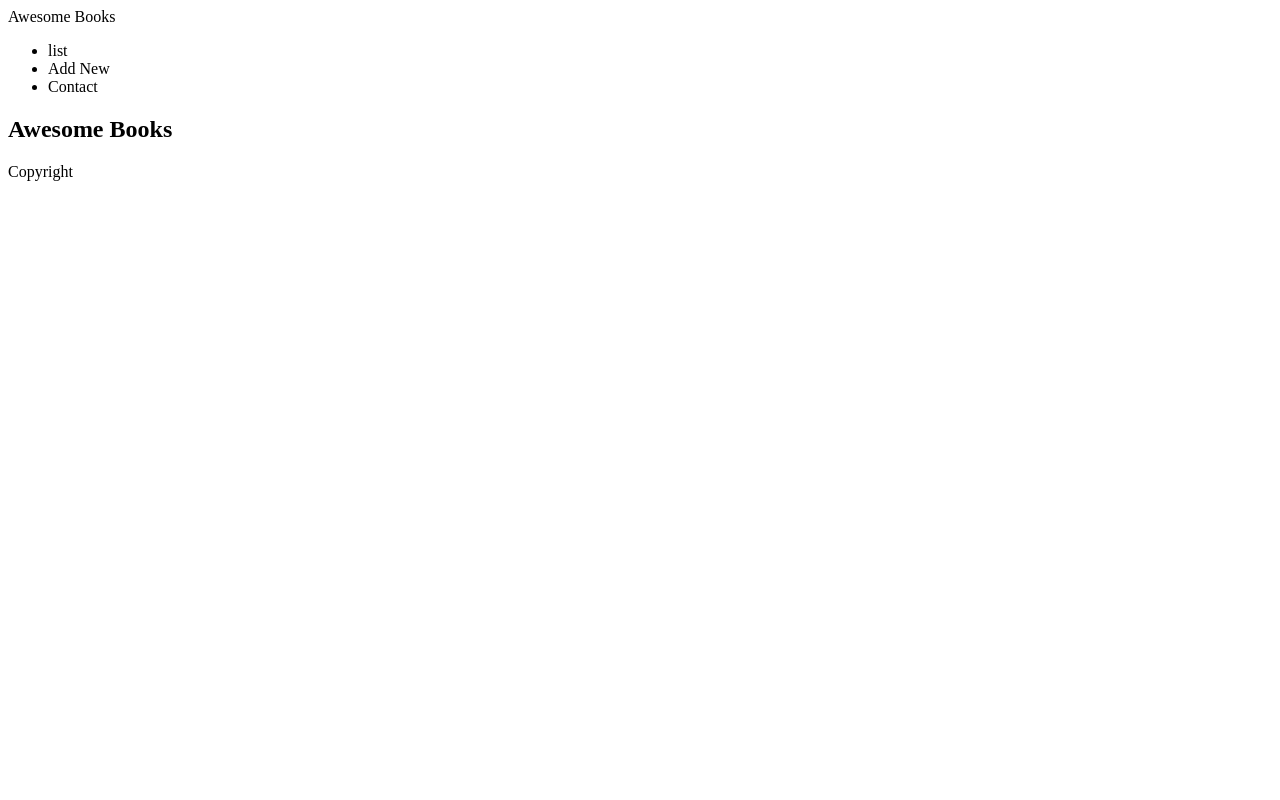
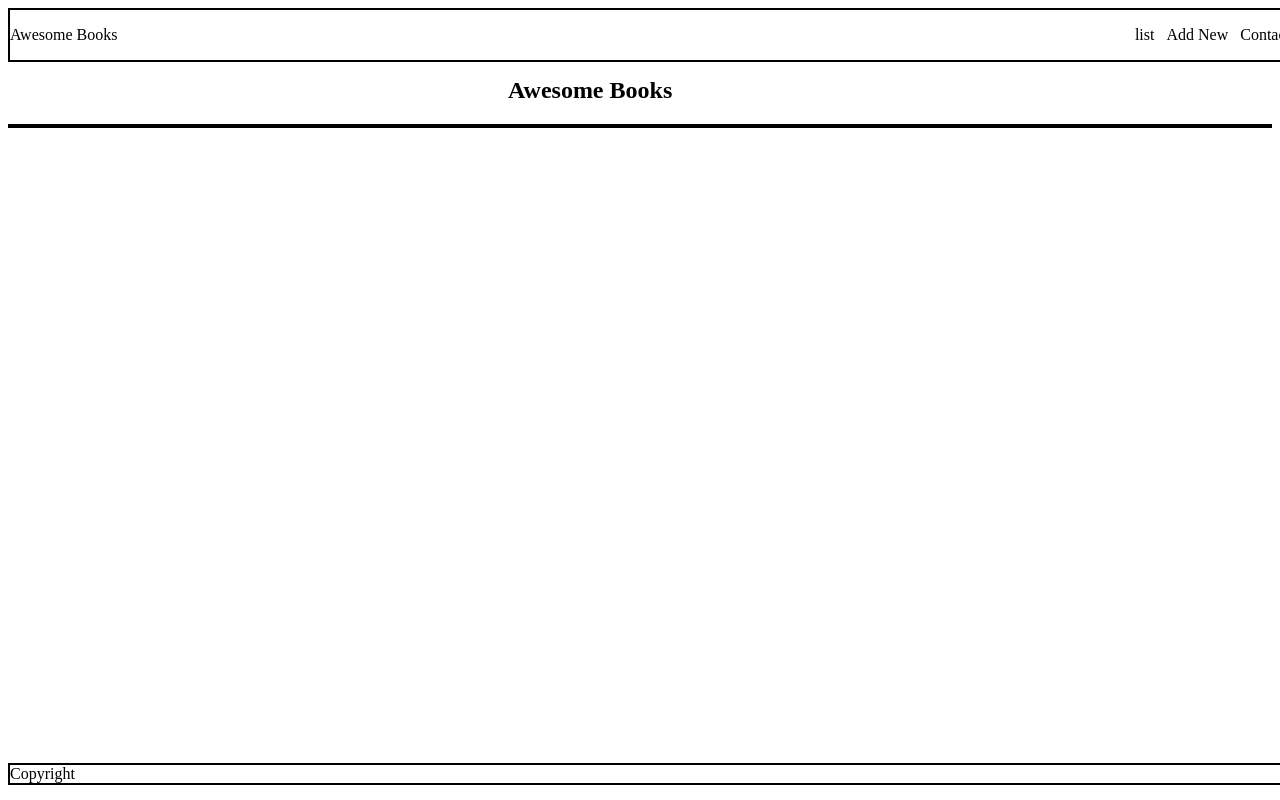
Before and after one commit to t-bello7/micro-objects, a website: page index.html in a window 1280 px wide. Drawn offline with Linux system fonts and the light colour scheme.

Commit message:
adding styling

```diff
--- a/index.html
+++ b/index.html
@@ -13,7 +13,7 @@
 <body>
     <nav>
         <span>Awesome Books</span>
-        <ul>
+        <ul class="all">
             <li class="link"> list  </li>
             <li class="link"> Add New </li>
             <li class="link"> Contact </li>
@@ -21,21 +21,23 @@
     </nav>
     <main class="main-section">
         <section>
-            <h1>Awesome Books</h1>
+            <h1 class="title">Awesome Books</h1>
             <div class="books">
 
             </div>
         </section>
         <section class="not-visible">
             <form class="add-book-form">
+                <h1>Add a new book</h1><br />
                 <label for="title" class="sr-only">Title</label>
                 <input type="text" name="title" id="title" placeholder="Title"><br />
                 <label for="author" class="sr-only">Author</label><br />
-                <input type="text" name="author" id="author" placeholder="Author">
-                <button type="submit">Add</button>
+                <input type="text" name="author" id="author" placeholder="Author"><br />
+                <button class="button" type="submit">Add</button>
             </form>
         </section>
         <section class="not-visible">
+            <div class="contact">
             <h2> Contact information </h2>
             <p> Do you have any question or you want to say Hello ? <br> You can reach out to us </p>
             <ul>
@@ -43,6 +45,7 @@
                 <li> Our Phone Number : 00044554</li>
                 <li> Our Address : somewhere in space </li>
             </ul>
+        </div>
         </section>
     </main>
 
--- a/main.js
+++ b/main.js
@@ -6,20 +6,20 @@ const bookForminputs = [...addBookForm.elements];
 const mainSection = document.querySelector('.main-section');
 const links = document.querySelectorAll('.link');
 
-let linkarr = [...links]
-let sections = [...mainSection.children]
-linkarr.forEach((element, index)=>{
-  let index1 = index
-  element.addEventListener('click', ()=>{
+const linkarr = [...links];
+const sections = [...mainSection.children];
+linkarr.forEach((element, index) => {
+  const index1 = index;
+  element.addEventListener('click', () => {
     sections.forEach((element, index) => {
-      if (index1 == index){
-        element.classList.remove('not-visible')
-      }else{
-        element.classList.add('not-visible')
+      if (index1 == index) {
+        element.classList.remove('not-visible');
+      } else {
+        element.classList.add('not-visible');
       }
-    })
-  })
-})
+    });
+  });
+});
 
 let title;
 let author;
@@ -28,7 +28,7 @@ const renderElements = (arr, container) => {
   container.innerHTML = '';
   arr.forEach((element, index) => {
     container.innerHTML += `
-          <div>
+          <div class="book-element">
             <h2>${element.title}</h2>
             <p>${element.author}</p>
             <button type="button" data-id=${index} class="btn-rm"> Remove </button>
--- a/style.css
+++ b/style.css
@@ -14,3 +14,56 @@
 .not-visible{
   display: none;
 }
+nav {
+  display: flex;
+  flex-direction: row;
+  width: 100%;
+  align-items: center;
+  justify-content: space-between;
+  position: fixed;
+  border: 2px solid;
+}
+.all {
+  display: flex;
+  flex-direction: row;
+  gap: 12px;
+  list-style: none;
+}
+.main-section{
+  padding-top: 49px;
+}
+.title{
+  padding-left: 500px;
+}
+.books{
+  border: 2px solid;
+}
+.book-element{
+  display: flex;
+  flex-direction: row;
+  width: 100%;
+  justify-content: space-between;
+}
+.book-element:nth-child(odd){
+  background: lightgrey;
+  }
+  .add-book-form{
+    padding-top: 150px;
+    padding-left: 400px;
+  }
+  .button{
+    margin-left: 138px;
+    margin-top: 8px;
+  }
+  .contact{
+    display: flex;
+    flex-direction: column;
+    align-items: center;
+    padding-top: 62px;
+}
+  footer {
+    position:fixed;
+    bottom: 15px;
+    border: 2px solid;
+    width: 100%;
+ }
```
